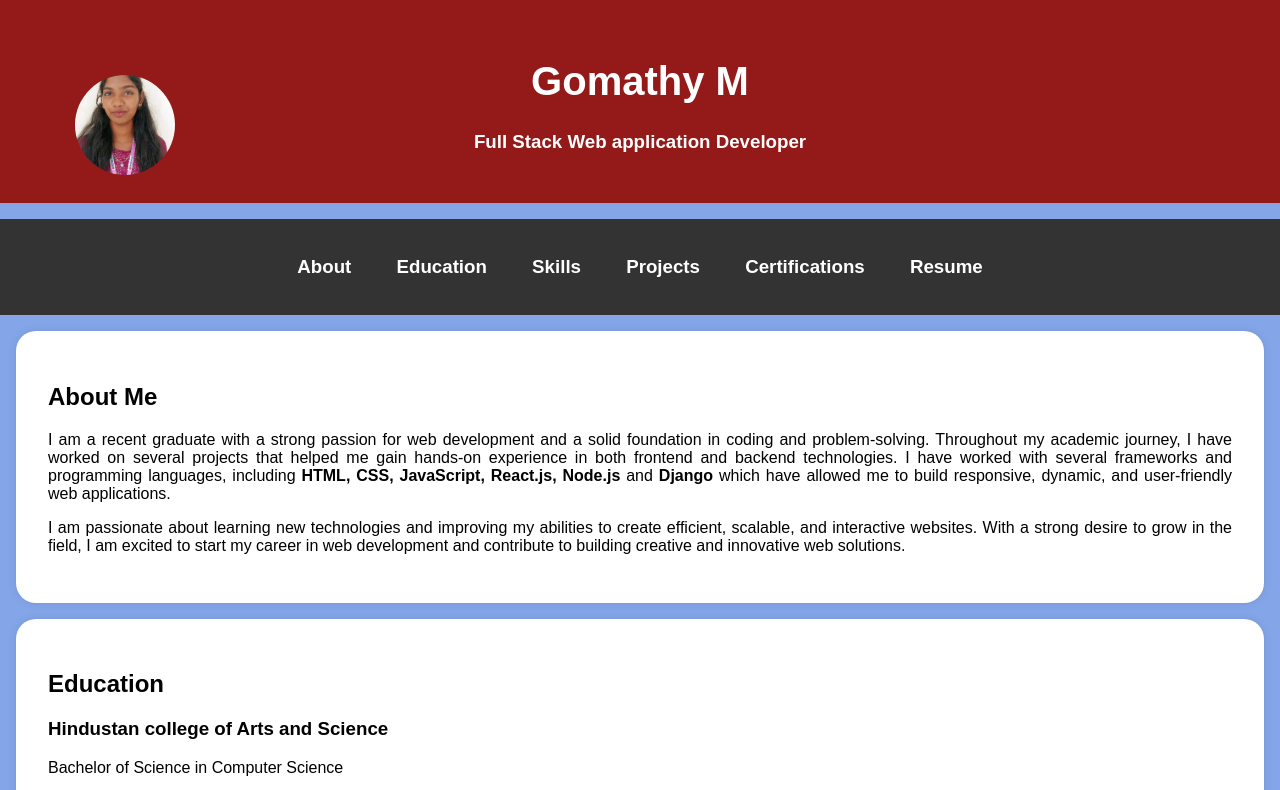
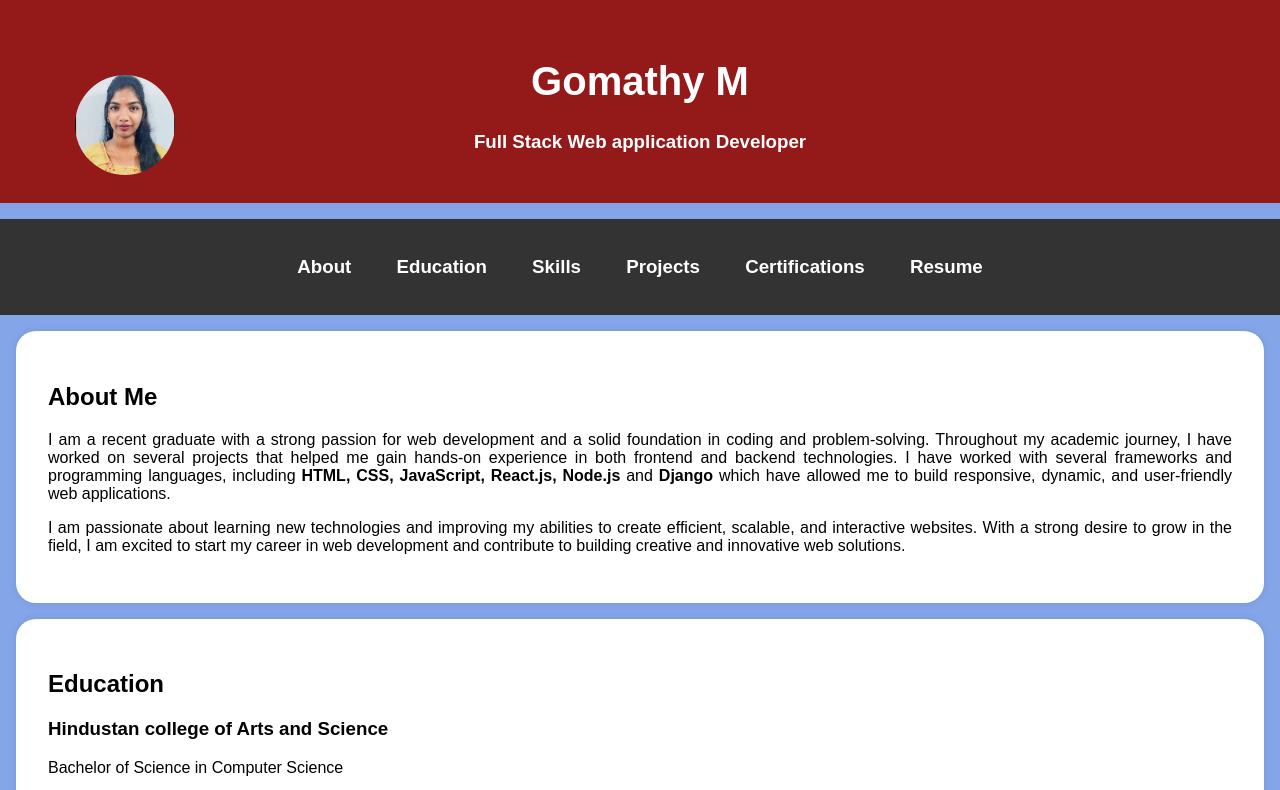
Before and after one commit to gomathi1828/Gomathi-portfolio, a plain HTML site: page index.html in a window 1280 px wide. Shown: the top 790 px of the page. Drawn offline with Linux system fonts and the light colour scheme.

Commit message:
Update index.html

```diff
--- a/index.html
+++ b/index.html
@@ -96,7 +96,7 @@
     <header>
         <div class="header-content">
             <!-- Add your profile picture here -->
-            <img src="gomathi1.jpg" alt="Your Profile Picture" class="profile-picture">
+            <img src="gomathy.jpg" alt="Your Profile Picture" class="profile-picture">
             <h1> Gomathy M</h1>
             <h3><b>Full Stack Web application  Developer</b></h3>
         </div>
```
